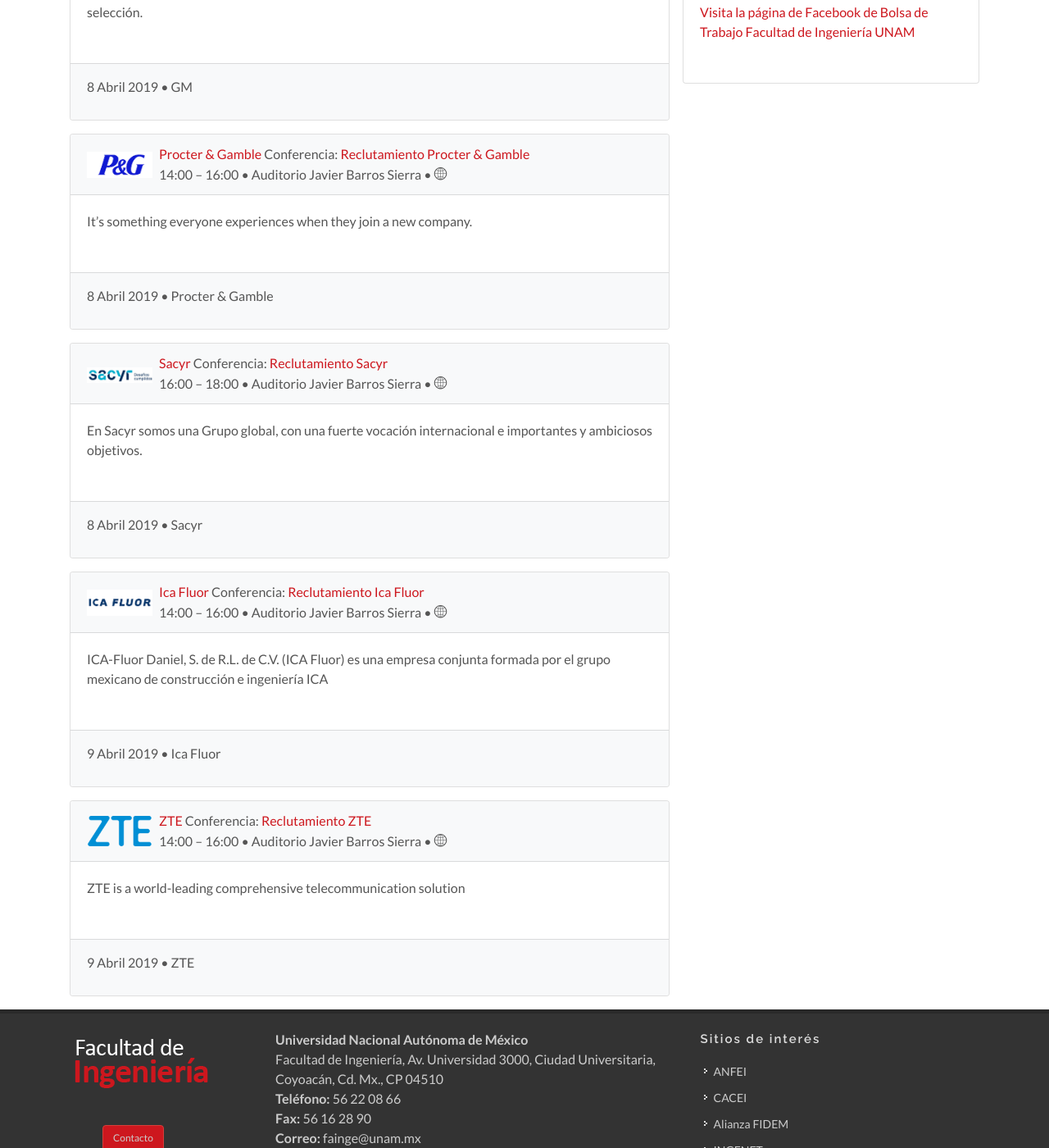
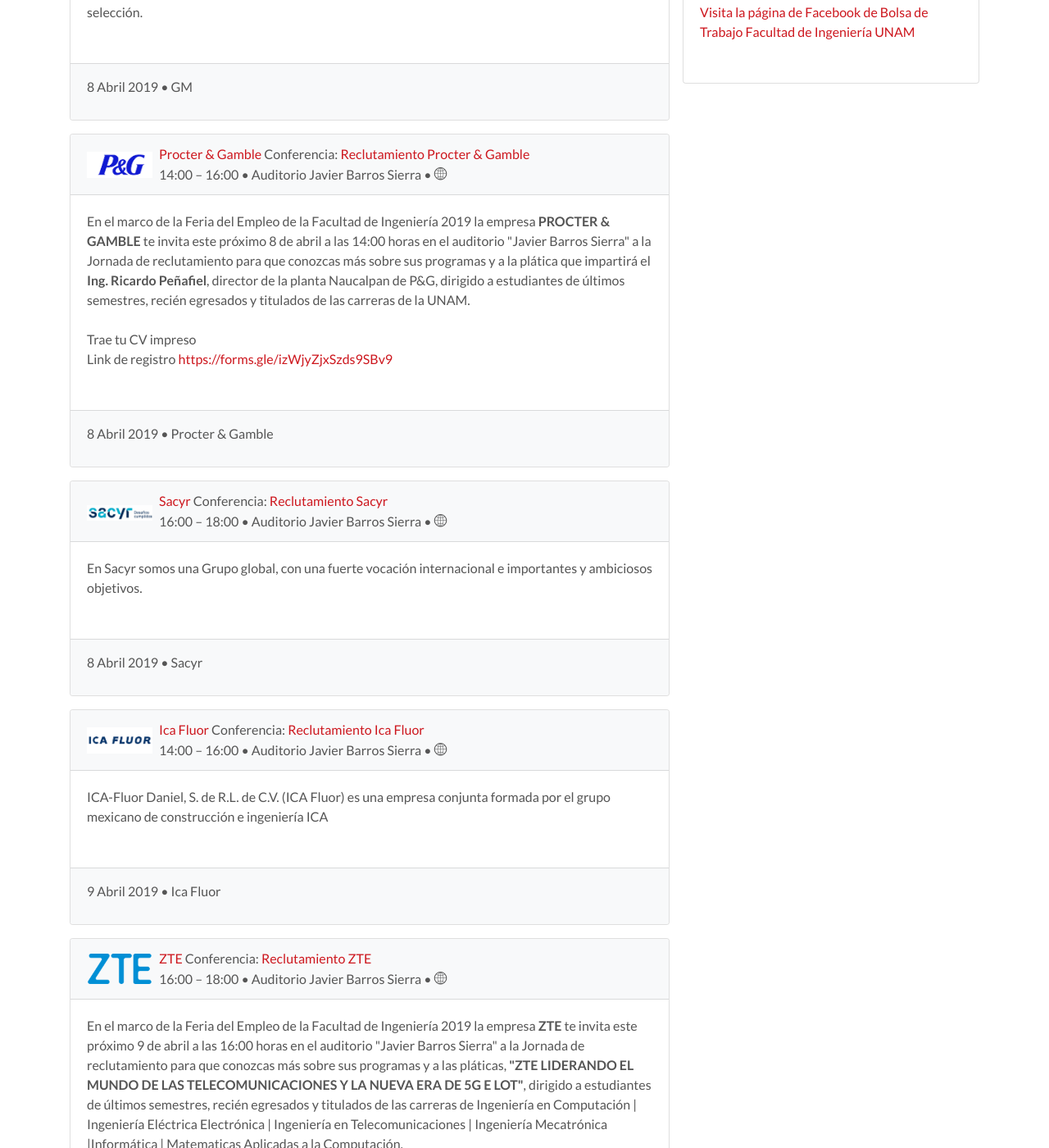
Before and after one commit to feria-empleo-facultad-ingenieria/2019, a Jekyll site: the page built from platicas.html, in a window 1280 px wide and 1400 px high, scrolled down 568 px. Shown: the whole window at 82% size. Built offline with Jekyll 4.4.1, drawn with Linux system fonts in a browser that asks for light colours; some of the changed text lies outside the part shown.

Commit message:
initial commit

```diff
--- a/_data/companies.yml
+++ b/_data/companies.yml
@@ -65,6 +65,16 @@
   abstract: We are searching for the best talent, yours. We want to share with you the values that makes us strong and allow us to keep creating opportunities through empathy and integrity, while thinking big and always putting the customer first. We are looking for committed professionals who work as one team, like you.
   stand: S/A
   height1: 40px
+  height: 80px
+
+- siteurl:  https://www.bluemessaging.com/
+  logourl: images/companies/bluemessaging.svg
+  name: Bluemessaging
+  carreras: TODAS LAS CARRERAS
+  teaser: Somos una StartUp internacional que nació en 2009 con el objetivo de conectar organizaciones con personas a través de múltiples canales digitales y haciendo uso de la innovación basada en Inteligencia Artificial.
+  abstract: Somos una StartUp internacional que nació en 2009 con el objetivo de conectar organizaciones con personas a través de múltiples canales digitales y haciendo uso de la innovación basada en Inteligencia Artificial. Generamos alianzas estratégicas con centros de investigación y empresas líderes del ecosistema digital, incorporando los últimos avances en tecnología que permiten a nuestros clientes acceder a las más recientes innovaciones tecnológicas.
+  stand: S/A
+  height1: 30px
   height: 80px
 
 - siteurl: http://www.ciadetalentos.com.mx/
@@ -437,7 +447,7 @@
 - siteurl: https://www.zte.com.cn/global/
   logourl: images/companies/zte.png
   name: ZTE
-  carreras: TODAS LAS CARRERAS
+  carreras: Ingeniería en Computación | Ingeniería Eléctrica Electrónica | Ingeniería en Telecomunicaciones | Ingeniería Mecatrónica |Informática | Matematicas Aplicadas a la Computación
   teaser: ZTE is a world-leading comprehensive telecommunication solution
   abstract: ZTE is a world-leading comprehensive telecommunication solution provider, the largest telecommunication equipment listed company, as well as a top ranking ICT solutions provider.
   stand: S/A
@@ -510,6 +520,16 @@
   carreras: TODAS LAS CARRERAS
   teaser: We are searching for the best talent, yours. We want to share
   abstract: We are searching for the best talent, yours. We want to share with you the values that makes us strong and allow us to keep creating opportunities through empathy and integrity, while thinking big and always putting the customer first. We are looking for committed professionals who work as one team, like you.
+  stand: S/A
+  height1: 40px
+  height: 80px
+
+- siteurl:  https://www.bluemessaging.com/
+  logourl: images/companies/bluemessaging.svg
+  name: Bluemessaging
+  carreras: TODAS LAS CARRERAS
+  teaser: Somos una StartUp internacional que nació en 2009 con el objetivo de conectar organizaciones con personas a través de múltiples canales digitales y haciendo uso de la innovación basada en Inteligencia Artificial.
+  abstract: Somos una StartUp internacional que nació en 2009 con el objetivo de conectar organizaciones con personas a través de múltiples canales digitales y haciendo uso de la innovación basada en Inteligencia Artificial. Generamos alianzas estratégicas con centros de investigación y empresas líderes del ecosistema digital, incorporando los últimos avances en tecnología que permiten a nuestros clientes acceder a las más recientes innovaciones tecnológicas.
   stand: S/A
   height1: 40px
   height: 80px
--- a/_data/platicas.yml
+++ b/_data/platicas.yml
@@ -15,7 +15,7 @@
   conferencia_nombre: Reclutamiento Procter & Gamble
   conferencia_hora: 14:00 – 16:00
   conferencia_lugar: Auditorio Javier Barros Sierra
-  conferencia_abstract: It’s something everyone experiences when they join a new company.
+  conferencia_abstract: En el marco de la Feria del Empleo de la Facultad de Ingeniería 2019 la empresa <strong>PROCTER & GAMBLE</strong> te invita este próximo 8 de abril a las 14:00 horas en el auditorio "Javier Barros Sierra" a la Jornada de reclutamiento para que conozcas más sobre sus programas y a la plática que impartirá el <strong>Ing. Ricardo Peñafiel</strong>, director de la planta Naucalpan de P&G, dirigido a estudiantes de últimos semestres, recién egresados y titulados de las carreras de la UNAM.<br /><br /> Trae tu CV impreso<br /> Link de registro <a target='_blank' href='https://forms.gle/izWjyZjxSzds9SBv9'>https://forms.gle/izWjyZjxSzds9SBv9</a>
   conferencia_empresa: Procter & Gamble
   conferencia_fecha: 8 Abril 2019
 
@@ -43,8 +43,8 @@
   conferencista_linkedin: ZTE
   conferencista_nombre:  ZTE
   conferencia_nombre: Reclutamiento ZTE
-  conferencia_hora: 14:00 – 16:00
+  conferencia_hora: 16:00 – 18:00
   conferencia_lugar: Auditorio Javier Barros Sierra
-  conferencia_abstract: ZTE is a world-leading comprehensive telecommunication solution
-  conferencia_empresa: ZTE
+  conferencia_abstract: En el marco de la Feria del Empleo de la Facultad de Ingeniería 2019 la empresa <strong>ZTE</strong> te invita este próximo 9 de abril a las 16:00 horas en el auditorio "Javier Barros Sierra" a la Jornada de reclutamiento para que conozcas más sobre sus programas y a las pláticas, <strong>"ZTE LIDERANDO EL MUNDO DE LAS TELECOMUNICACIONES Y LA NUEVA ERA DE 5G E LOT"</strong>, dirigido a estudiantes de últimos semestres, recién egresados y titulados de las carreras de Ingeniería en Computación | Ingeniería Eléctrica Electrónica | Ingeniería en Telecomunicaciones | Ingeniería Mecatrónica |Informática | Matematicas Aplicadas a la Computación. <br /><br /><strong>Trae tu CV impreso</strong><br />Link de registro&nbsp;<a target='_blank' href='https://forms.gle/3WYTcf8yzXZwG3q79'>https://forms.gle/3WYTcf8yzXZwG3q79<a>
+  conferencia_empresa: RECLUTAMIENTO Y PLÁTICA ZTE
   conferencia_fecha: 9 Abril 2019
```
Also changed, not shown: images/companies/bluemessaging.svg (added), 6 other files.
